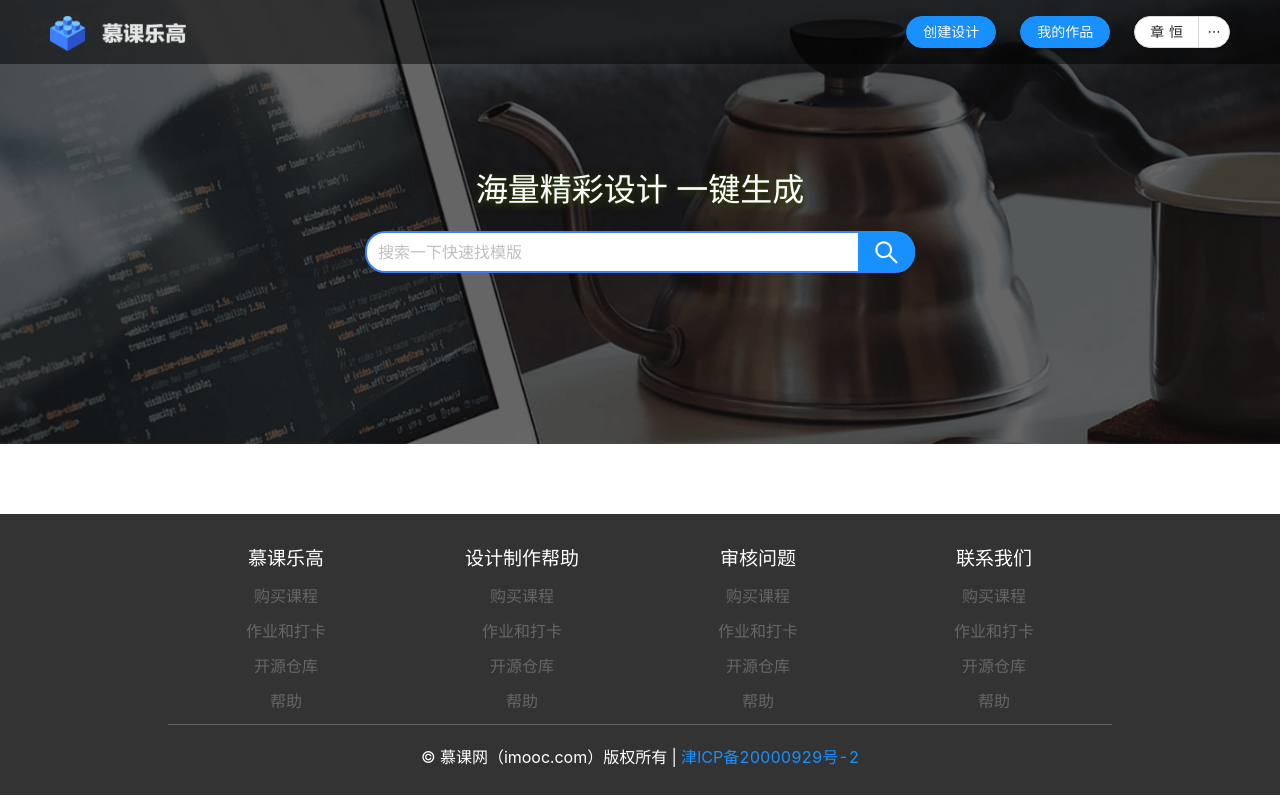
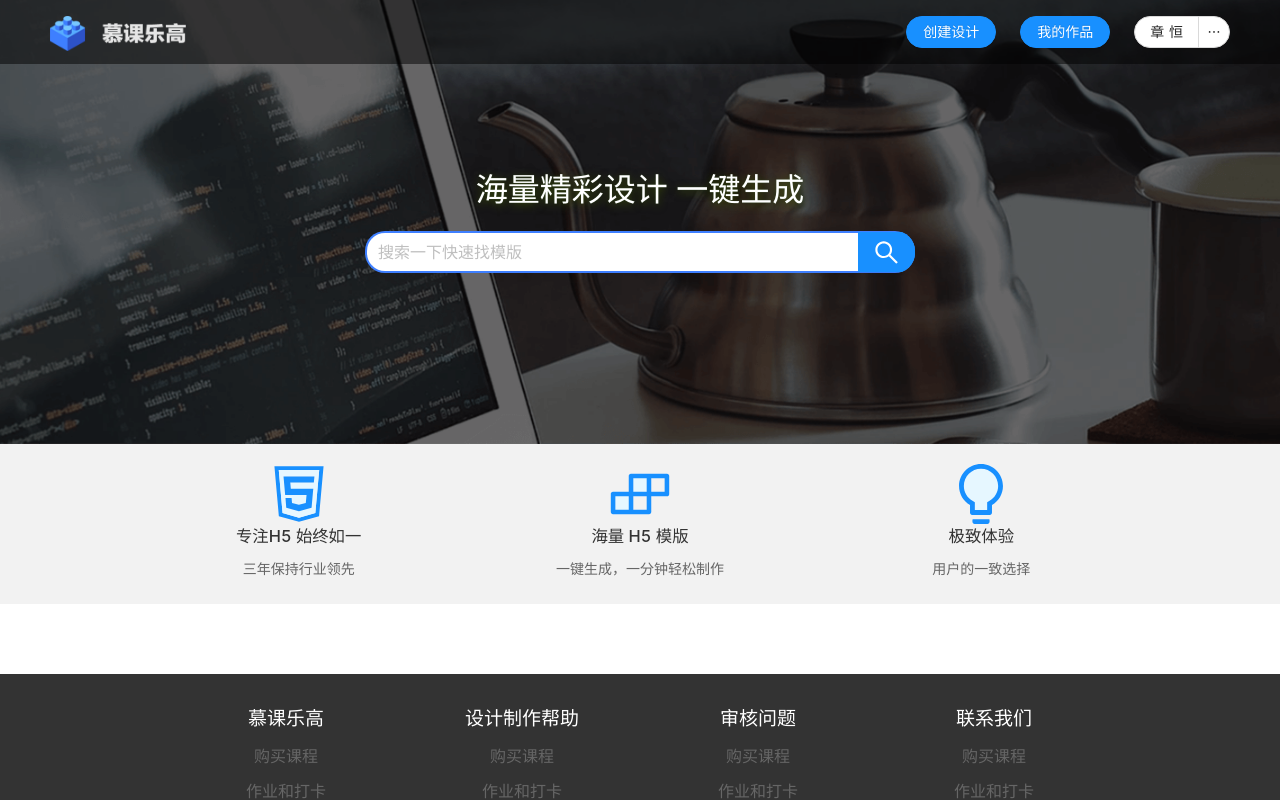
Before and after one commit to albert-get/mylego, a Vue app: page /#/ in a window 1280 px wide. Shown: the top 800 px of the page. Built offline with nearby package versions, Linux system fonts and the light colour scheme.

Commit message:
feat:首页和状态

```diff
--- a/package.json
+++ b/package.json
@@ -8,10 +8,12 @@
     "lint": "vue-cli-service lint"
   },
   "dependencies": {
+    "@ant-design/icons-vue": "^6.0.1",
     "ant-design-vue": "^2.2.6",
     "core-js": "^3.6.5",
     "vue": "^3.0.0",
-    "vue-router": "^4.0.11"
+    "vue-router": "^4.0.11",
+    "vuex": "^4.0.2"
   },
   "devDependencies": {
     "@typescript-eslint/eslint-plugin": "^2.33.0",
--- a/public/index.html
+++ b/public/index.html
@@ -4,6 +4,7 @@
     <meta charset="utf-8">
     <meta http-equiv="X-UA-Compatible" content="IE=edge">
     <meta name="viewport" content="width=device-width,initial-scale=1.0">
+    <meta name="description" content="<%= htmlWebpackPlugin.options.desc %>">
     <link rel="icon" href="<%= BASE_URL %>favicon.ico">
     <title><%= htmlWebpackPlugin.options.title %></title>
   </head>
--- a/src/views/Home.vue
+++ b/src/views/Home.vue
@@ -7,13 +7,49 @@
                 <a-input-search placeholder="搜索一下快速找模版" enter-button size="large" class="input-search" />
             </div>
         </div>
+        <div class="welcome-container">
+            <div class="welcome-container-inner">
+                <a-row>
+                    <a-col :span="8" class="col">
+                        <html5-two-tone class="icon" />
+                        <h3>专注H5 始终如一</h3>
+                        <p>三年保持行业领先</p>
+                    </a-col>
+                    <a-col :span="8" class="col">
+                        <build-two-tone class="icon" />
+                        <h3>海量 H5 模版</h3>
+                        <p>一键生成，一分钟轻松制作</p>
+                    </a-col>
+                    <a-col :span="8" class="col">
+                        <bulb-two-tone class="icon" />
+                        <h3>极致体验</h3>
+                        <p>用户的一致选择</p>
+                    </a-col>
+                </a-row>
+            </div>
+        </div>
+        <div class="content-container">
+            <a-row></a-row>
+            <a-row></a-row>
+            <a-row></a-row>
+            <div class="my-works">
+                <a-row></a-row>
+                <a-row></a-row>
+            </div>
+        </div>
     </div>
 </template>
 <script lang="ts">
 import { defineComponent } from 'vue'
+import { Html5TwoTone, BuildTwoTone, BulbTwoTone } from '@ant-design/icons-vue'
 
 export default defineComponent({
     name: 'Home',
+    components:{
+        Html5TwoTone,
+        BuildTwoTone,
+        BulbTwoTone
+    },
     setup() {
         return {}
     },
@@ -68,5 +104,31 @@ export default defineComponent({
             }
         }
     }
+    .welcome-container{
+        display: flex;
+        flex-direction: column;
+        align-items: center;
+        justify-content: center;
+        background: #f2f2f2;
+        padding-top: 20px;
+        padding-bottom: 10px;
+        .welcome-container-inner{
+            width: 80%;
+            .col{
+                display: flex;
+                flex-direction: column;
+                align-items: center;
+                h3{
+                    color: #333;
+                }
+                p{
+                    color: #666;
+                }
+            }
+        }
+        .icon{
+            font-size: 60px;
+        }
+    }
 }
 </style>
```
